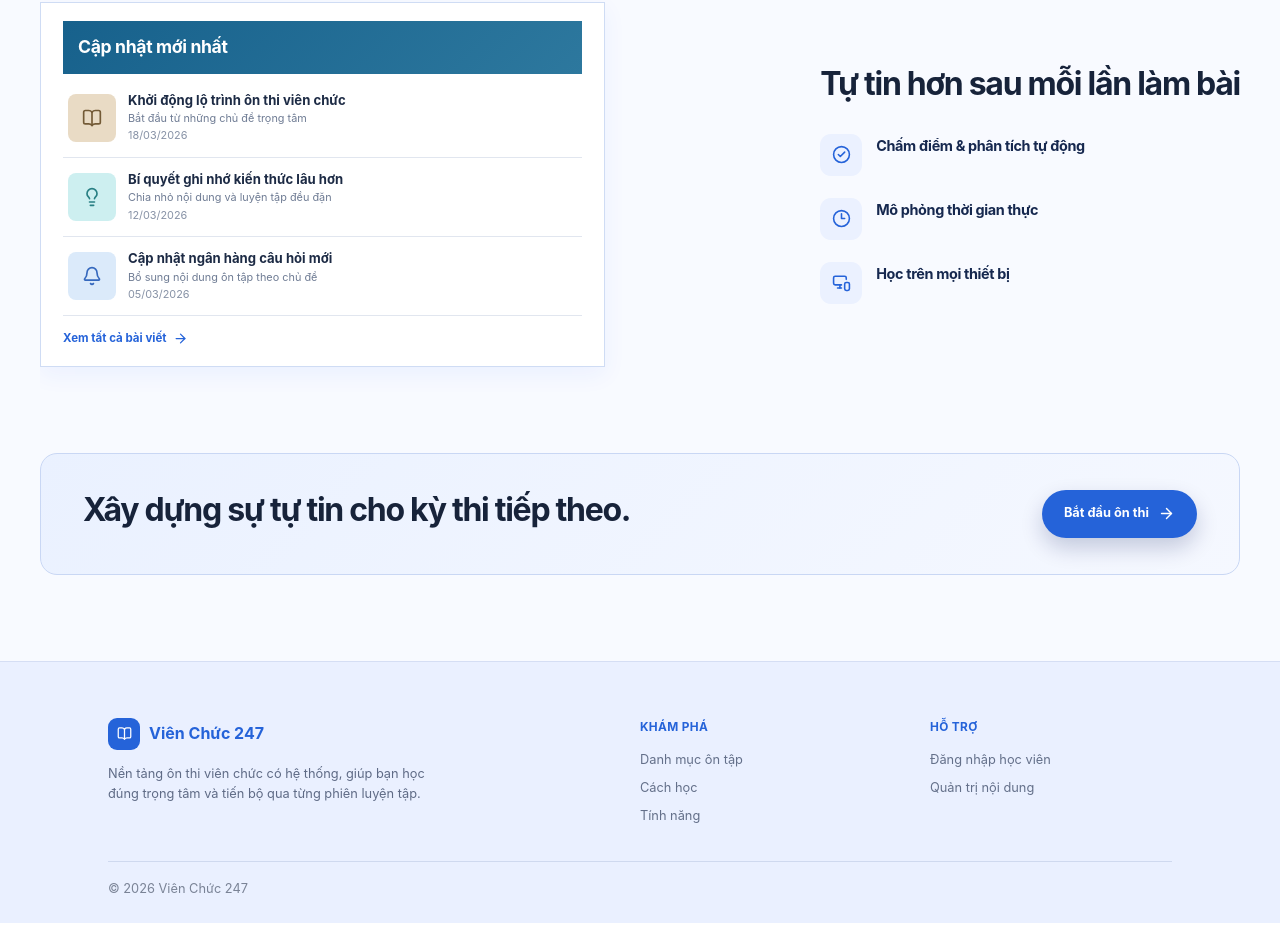
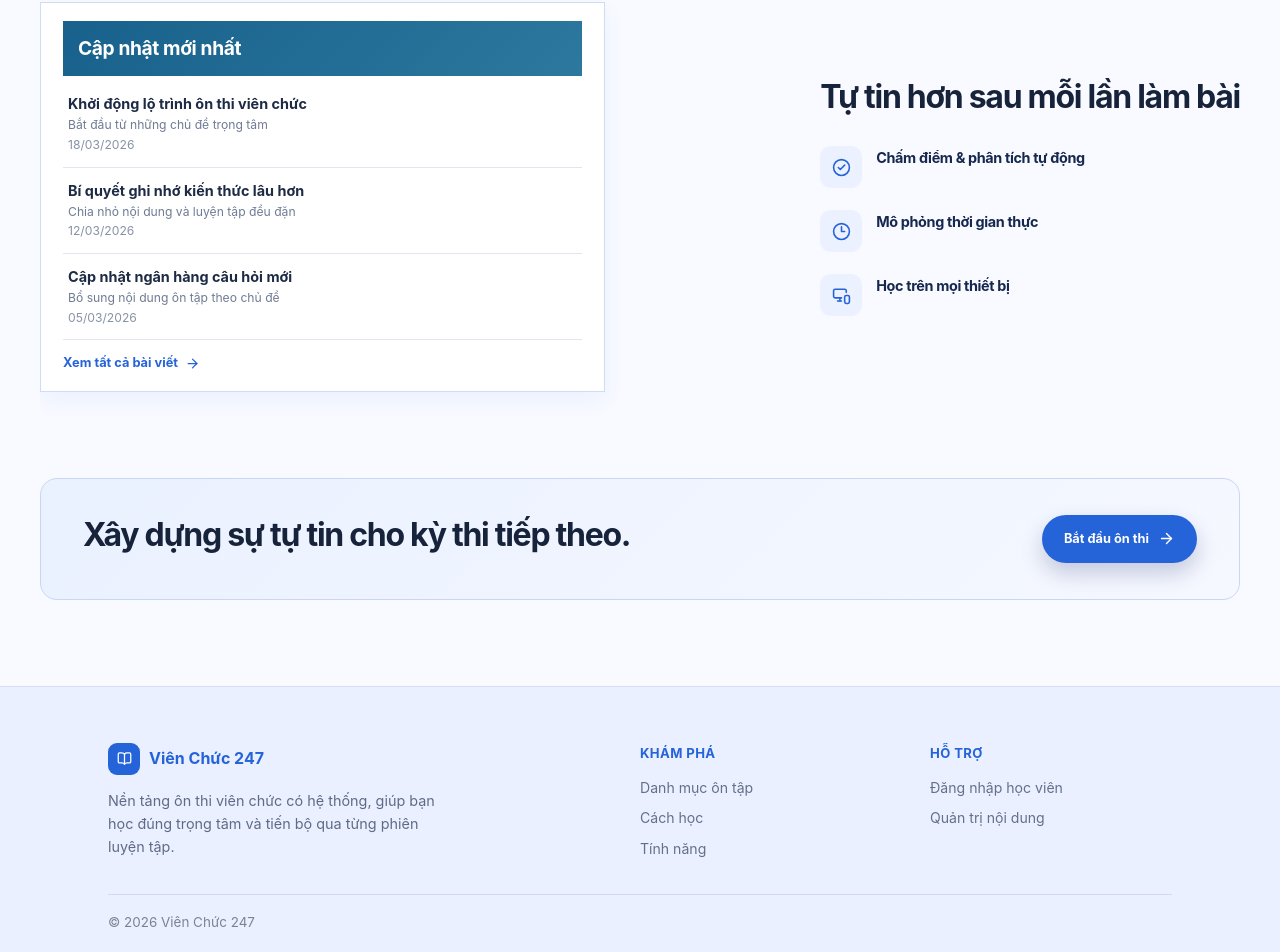
Before and after one commit to nhatduy06/on-thi-vien-chuc, a Next.js app: page / in a window 1280 px wide. Shown: the part 1902-2854 px from the top of the page. Before the commit the page ends 2825 px from the top, so only its background shows below. Built offline with nearby package versions, Linux system fonts and the light colour scheme; no server answers.

Commit message:
Improve articles and footer typography

```diff
--- a/src/pages/index.tsx
+++ b/src/pages/index.tsx
@@ -7,14 +7,11 @@ import { Category } from '../lib/mock';
 import { getCategories } from '../lib/db';
 import {
   ArrowRight,
-  Bell,
-  BookOpen,
   BookOpenCheck,
   CheckCircle2,
   ClipboardCheck,
   Clock3,
   ListChecks,
-  Lightbulb,
   MonitorSmartphone,
   Trophy,
 } from 'lucide-react';
@@ -93,15 +90,12 @@ const Home: NextPage<HomeProps> = ({ initialCategories }) => {
             <h2 id="updates-title">Cập nhật mới nhất</h2>
             <div className="home-article-list">
               <a href="#categories" className="home-article">
-                <span className="home-article-icon article-book"><BookOpen size={20} aria-hidden="true" /></span>
                 <span><strong>Khởi động lộ trình ôn thi viên chức</strong><small>Bắt đầu từ những chủ đề trọng tâm</small><time dateTime="2026-03-18">18/03/2026</time></span>
               </a>
               <a href="#study-flow" className="home-article">
-                <span className="home-article-icon article-tip"><Lightbulb size={20} aria-hidden="true" /></span>
                 <span><strong>Bí quyết ghi nhớ kiến thức lâu hơn</strong><small>Chia nhỏ nội dung và luyện tập đều đặn</small><time dateTime="2026-03-12">12/03/2026</time></span>
               </a>
               <a href="#features" className="home-article">
-                <span className="home-article-icon article-notice"><Bell size={20} aria-hidden="true" /></span>
                 <span><strong>Cập nhật ngân hàng câu hỏi mới</strong><small>Bổ sung nội dung ôn tập theo chủ đề</small><time dateTime="2026-03-05">05/03/2026</time></span>
               </a>
             </div>
--- a/src/styles/globals.css
+++ b/src/styles/globals.css
@@ -394,14 +394,17 @@ button:focus-visible, a:focus-visible, input:focus-visible, select:focus-visible
 .header-cta:hover { border-color: transparent; background: var(--primary-container); transform: translateY(-1px); }
 .main { min-height: calc(100vh - 80px - 128px); padding: 0 0 80px; background: #f8faff; }
 .main > .container { max-width: 1200px; padding: 0 24px; }
-.footer { padding: 56px 0 24px; background: #eaf0ff; border-top: 1px solid #d5def4; }
+.footer { padding: 56px 0 24px; background: #eaf0ff; border-top: 1px solid #d5def4; font-size: .9rem; }
 .footer-logo { color: var(--primary); font-size: 1rem; }
 .footer-logo .logo-icon { background: var(--primary); color: #fff; }
 .footer-brand p { color: #5f6b86; }
+.footer-brand p { font-size: .9rem; }
 .footer-column h3 { color: var(--primary); }
-.footer-column a { color: #64708a; }
+.footer-column h3 { font-size: .82rem; }
+.footer-column a { color: #64708a; font-size: .88rem; }
 .footer-column a:hover { color: var(--primary); }
 .footer-bottom { border-top-color: #cfd9ef; }
+.footer-bottom { font-size: .84rem; }
 
 .home-page { width: calc(100% + 48px); margin-left: -24px; overflow: hidden; color: var(--ink); }
 .home-hero { position: relative; display: grid; grid-template-columns: minmax(0, 1fr) minmax(360px, 0.92fr); gap: 50px; align-items: center; min-height: 590px; padding: 76px 64px 82px; overflow: hidden; background: linear-gradient(135deg, #003fd3 0%, #1e56ff 58%, #508cff 100%); color: #fff; }
@@ -530,7 +533,7 @@ button:focus-visible, a:focus-visible, input:focus-visible, select:focus-visible
 .home-feature-item h3 { margin-bottom: 3px; font-size: .9rem; }
 .home-feature-item p { color: #71809d; font-size: .78rem; line-height: 1.55; }
 .home-updates-panel { padding: 18px 22px 16px; border: 1px solid #cfdcf4; background: #fff; box-shadow: 0 8px 22px rgba(30,86,255,.06); }
-.home-updates-panel h2 { padding: 12px 15px; margin-bottom: 5px; background: linear-gradient(135deg, #17618c, #2d789e); color: #fff; font-size: 1.1rem; letter-spacing: -.02em; }
+.home-updates-panel h2 { padding: 12px 15px; margin-bottom: 5px; background: linear-gradient(135deg, #17618c, #2d789e); color: #fff; font-size: 1.2rem; letter-spacing: -.02em; }
 .home-article-list { display: flex; flex-direction: column; }
 .home-article { display: flex; align-items: center; gap: 12px; padding: 13px 5px; border-bottom: 1px solid #e1e6ef; }
 .home-article:hover strong { color: var(--primary); }
@@ -539,10 +542,10 @@ button:focus-visible, a:focus-visible, input:focus-visible, select:focus-visible
 .article-tip { background: #cdeff0; color: #287f83; }
 .article-notice { background: #dbeafa; color: #3568bd; }
 .home-article > span:last-child { display: flex; min-width: 0; flex-direction: column; gap: 2px; }
-.home-article strong { color: #1d2b45; font-size: .82rem; line-height: 1.35; }
-.home-article small, .home-article time { color: #6f7c94; font-size: .68rem; line-height: 1.4; }
+.home-article strong { color: #1d2b45; font-size: .9rem; line-height: 1.4; }
+.home-article small, .home-article time { color: #6f7c94; font-size: .76rem; line-height: 1.45; }
 .home-article time { color: #8792a6; }
-.home-articles-link { display: inline-flex; align-items: center; gap: 7px; padding: 13px 0 0; color: var(--primary); font-size: .72rem; font-weight: 750; }
+.home-articles-link { display: inline-flex; align-items: center; gap: 7px; padding: 13px 0 0; color: var(--primary); font-size: .8rem; font-weight: 750; }
 .home-articles-link:hover { color: var(--primary-dark); }
 .home-final-cta { display: flex; align-items: center; justify-content: space-between; gap: 25px; padding: 36px 42px; margin-bottom: 6px; border: 1px solid #c9d7f4; border-radius: 17px; background: linear-gradient(135deg, #eaf1ff, #f5f8ff); }
 .home-final-cta h2 { max-width: 560px; }
```
Also changed, not shown: 2 other files (tests, documents, lock files or other folders).
